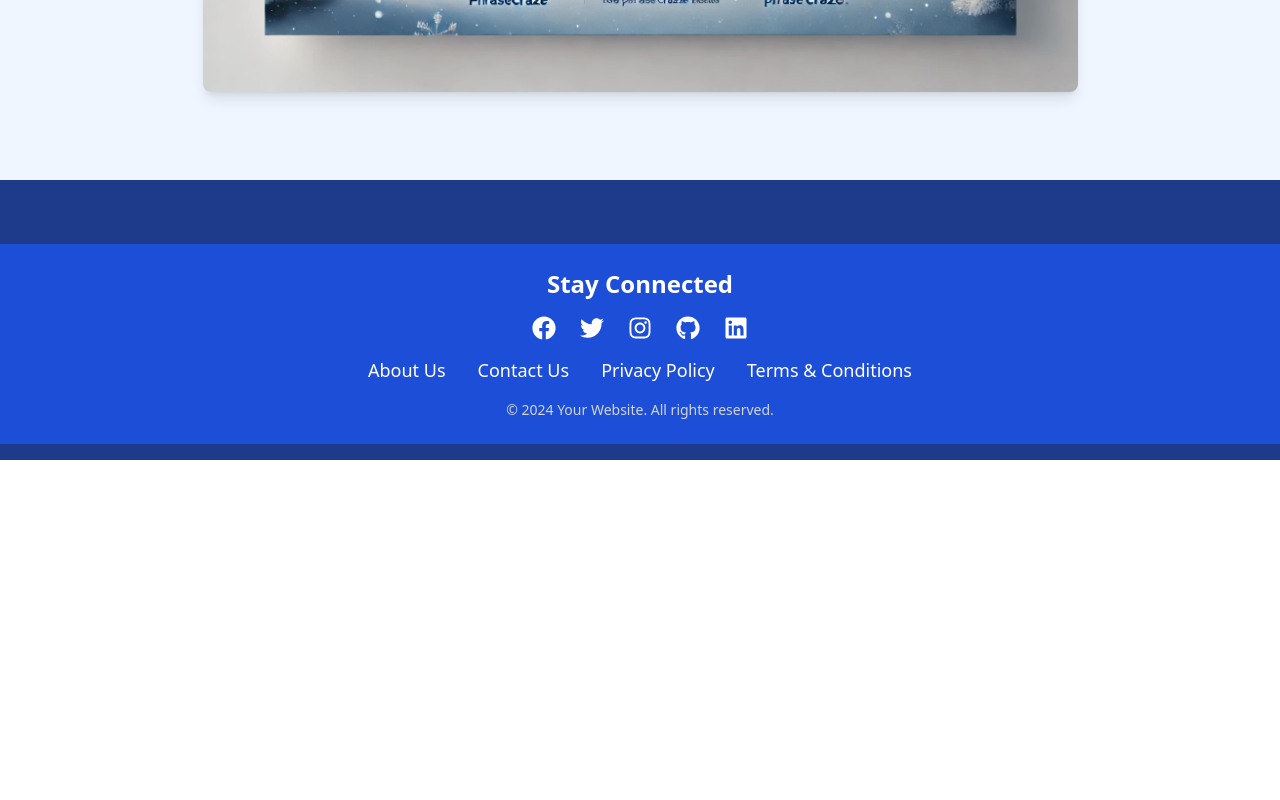
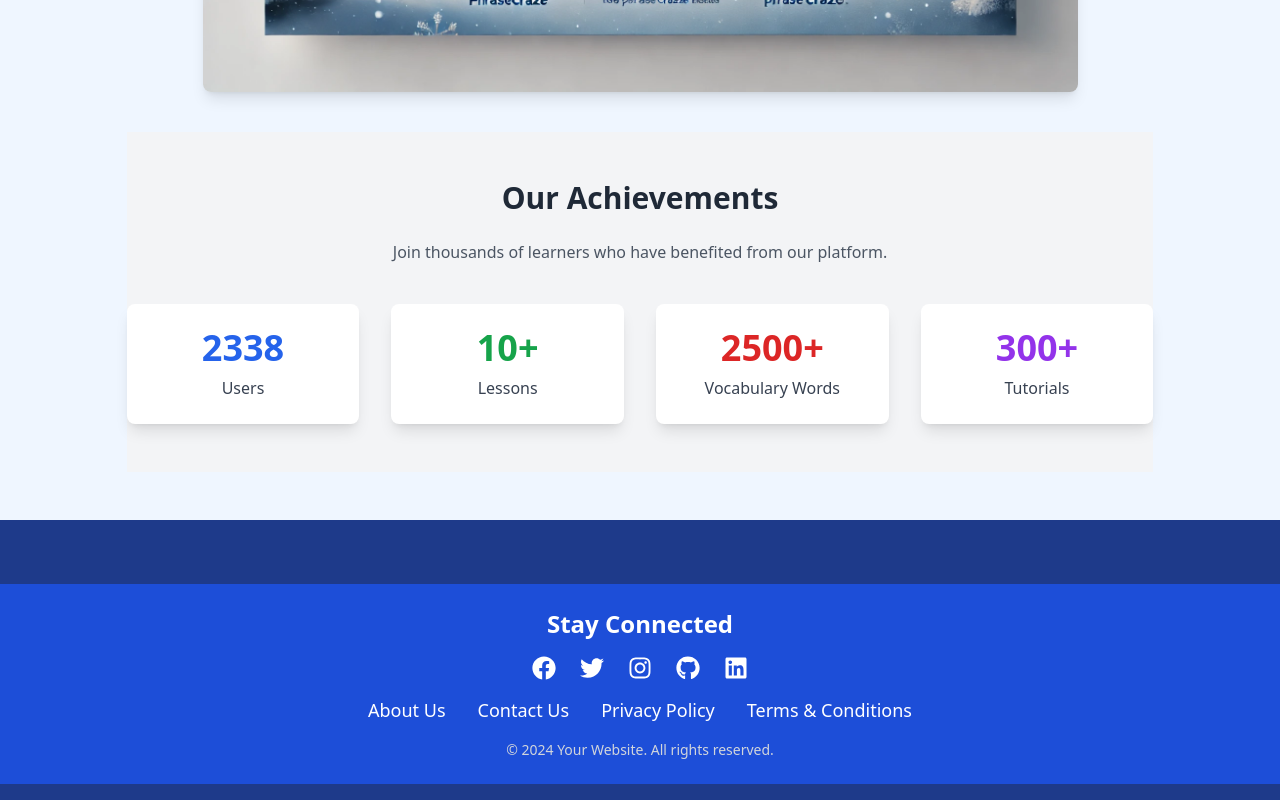
Before and after one commit to SudiptaRoy05/phrase-craze-client, a React (Vite) app: page / in a window 1280 px wide. Shown: the part 1388-2188 px from the top of the page. Before the commit the page ends 1848 px from the top, so only its background shows below. Built offline with nearby package versions, Linux system fonts and the light colour scheme; no server answers.

Commit message:
success design added

```diff
--- a/src/Components/Aboutus/AboutUs.jsx
+++ b/src/Components/Aboutus/AboutUs.jsx
@@ -1,3 +1,4 @@
+import { Outlet } from 'react-router-dom';
 import image from '../../assets/aboutUs.webp'
 
 export default function AboutUs() {
@@ -28,6 +29,7 @@ export default function AboutUs() {
           />
         </div>
       </section>
+      <Outlet></Outlet>
     </div>
   );
 }
--- a/src/Components/Banner/Banner.jsx
+++ b/src/Components/Banner/Banner.jsx
@@ -2,6 +2,7 @@ import bannerImg1 from "../../assets/b1.webp";
 import bannerImg2 from "../../assets/b2.webp";
 import bannerImg3 from "../../assets/b3.webp";
 import { Outlet, useNavigate } from "react-router-dom";
+
 
 export default function Banner() {
   const navigate = useNavigate();
--- /dev/null
+++ b/src/Components/Success/Success.jsx
@@ -0,0 +1,48 @@
+
+
+export default function Success() {
+    // const {user} = useContext(AuthContext);
+
+  return (
+    <div>
+      <section className="bg-gray-100 py-12">
+        <div className="container mx-auto text-center">
+
+          <h2 className="text-3xl font-bold text-gray-800 mb-6">
+            Our Achievements
+          </h2>
+          <p className="text-gray-600 mb-10">
+            Join thousands of learners who have benefited from our platform.
+          </p>
+
+
+          <div className="grid grid-cols-2 md:grid-cols-4 gap-8">
+
+            <div className="bg-white shadow-lg rounded-lg p-6">
+              <h3 className="text-4xl font-bold text-blue-600">2338</h3>
+              <p className="text-gray-700 mt-2">Users</p>
+            </div>
+
+
+            <div className="bg-white shadow-lg rounded-lg p-6">
+              <h3 className="text-4xl font-bold text-green-600">10+</h3>
+              <p className="text-gray-700 mt-2">Lessons</p>
+            </div>
+
+
+            <div className="bg-white shadow-lg rounded-lg p-6">
+              <h3 className="text-4xl font-bold text-red-600">2500+</h3>
+              <p className="text-gray-700 mt-2">Vocabulary Words</p>
+            </div>
+
+            {/* Tutorial Count */}
+            <div className="bg-white shadow-lg rounded-lg p-6">
+              <h3 className="text-4xl font-bold text-purple-600">300+</h3>
+              <p className="text-gray-700 mt-2">Tutorials</p>
+            </div>
+          </div>
+        </div>
+      </section>
+    </div>
+  );
+}
```
Also changed, not shown: src/Components/Footer/Footer.jsx (+2 -6 lines), src/Routers/Router.jsx (+7 -0 lines).
